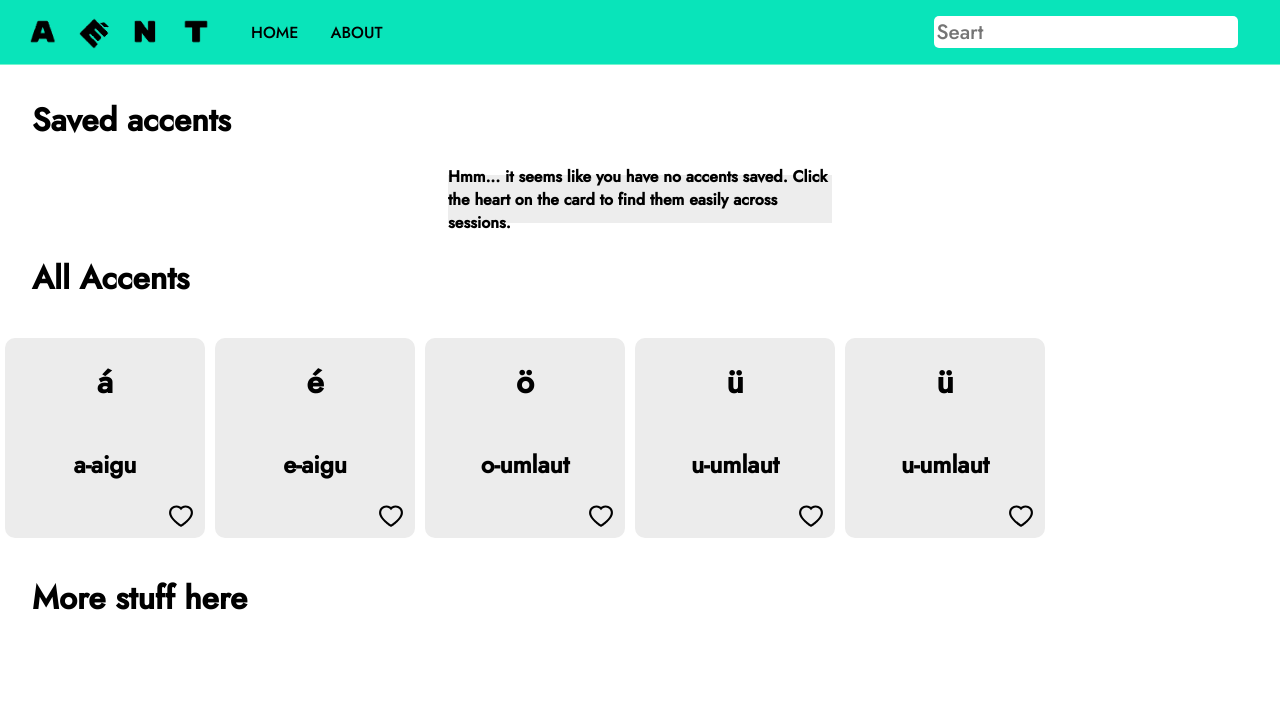
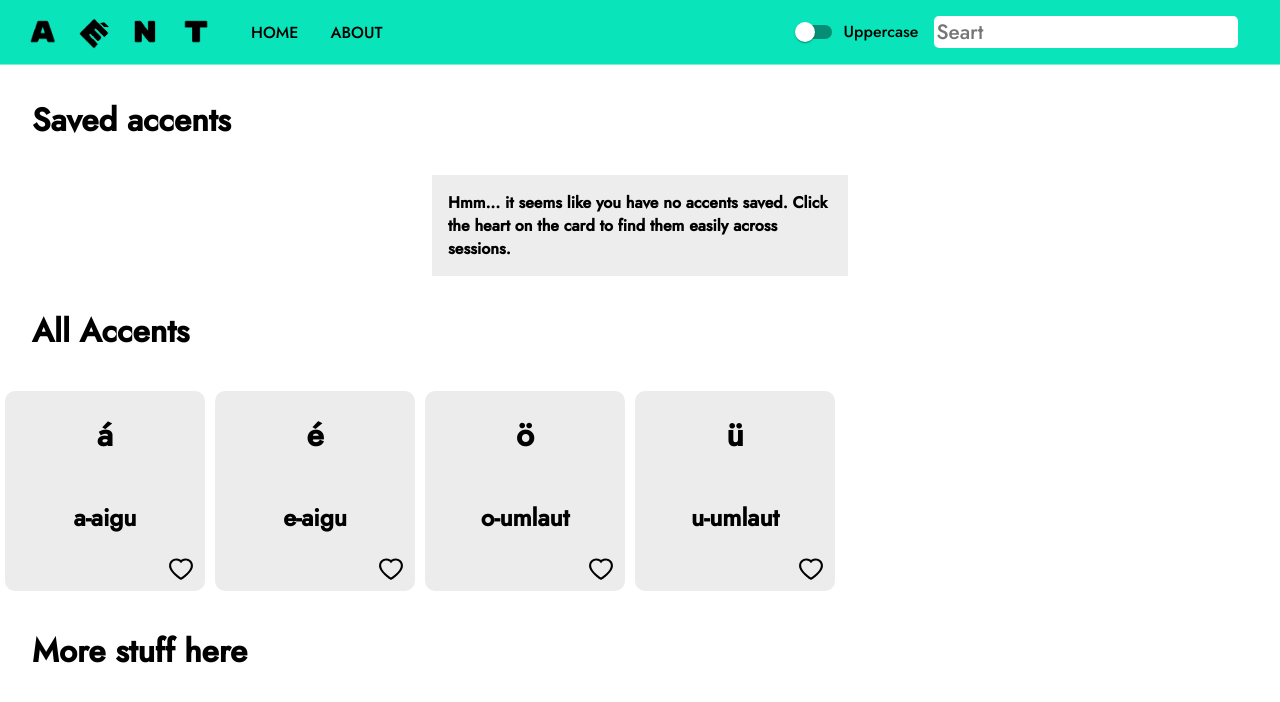
Before and after one commit to DystDev/aent, a React (Create React App) app: page / in a window 1280 px wide. Shown: the top 702 px of the page. Built offline with nearby package versions, Linux system fonts and the light colour scheme.

Commit message:
localStorage

```diff
--- a/package.json
+++ b/package.json
@@ -3,6 +3,9 @@
   "version": "0.1.0",
   "private": true,
   "dependencies": {
+    "@emotion/react": "^11.10.4",
+    "@emotion/styled": "^11.10.4",
+    "@mui/material": "^5.10.5",
     "@testing-library/jest-dom": "^5.16.5",
     "@testing-library/react": "^13.4.0",
     "@testing-library/user-event": "^13.5.0",
--- a/src/App.css
+++ b/src/App.css
@@ -57,9 +57,13 @@
   box-shadow: 0px 3px 0px #bdbdbd;
 }
 
+.accentCard:active {
+  background-color: #b1b1b1;
+}
+
 .searchBar {
   font-family: 'Jost', serif;
-  margin-left: auto;
+
   margin-right: 2em;
   border: none;
   width: 300px;
@@ -81,12 +85,12 @@ h1.header {
   font-family: 'Jost', serif;
   margin: 2em;
   background-color: rgba(179, 179, 179, 0.233);
-  height: 3em;
   width: 30%;
   margin: auto;
   display: flex;
   justify-content: center;
   align-items: center;
+  padding: 1em;
 }
 
 .accentCardHeart {
@@ -95,3 +99,8 @@ h1.header {
   cursor: pointer;
   margin-left: auto;
 }
+
+.uppercaseSwitch {
+  margin-left: auto;
+  margin-right: 0;
+}
--- a/src/components/Navbar.js
+++ b/src/components/Navbar.js
@@ -2,6 +2,14 @@ import { useState } from 'react';
 import { Link } from 'react-router-dom';
 import '../App.css';
 import Logo from './aent-c.png';
+import {
+  createTheme,
+  FormControlLabel,
+  FormGroup,
+  Switch,
+  ThemeProvider,
+  Typography
+} from '@mui/material';
 
 const Navbar = (props) => {
   const [searchQ, setSearchQ] = useState('');
@@ -10,6 +18,12 @@ const Navbar = (props) => {
     setSearchQ(e.target.value);
     props.setSearchTerm(e.target.value);
   };
+
+  const jTheme = createTheme({
+    typography: {
+      fontFamily: 'Jost'
+    }
+  });
 
   return (
     <nav className="navbar">
@@ -22,6 +36,14 @@ const Navbar = (props) => {
           About
         </Link>
       </div>
+      <ThemeProvider theme={jTheme}>
+        <FormGroup className="uppercaseSwitch">
+          <FormControlLabel
+            control={<Switch color="default" />}
+            label={<Typography>Uppercase</Typography>}
+          />
+        </FormGroup>
+      </ThemeProvider>
       <input
         type="text"
         className="searchBar"
--- a/src/components/accentCard.js
+++ b/src/components/accentCard.js
@@ -1,7 +1,7 @@
 import { toast } from 'react-toastify';
 import '../App.css';
 import 'react-toastify/dist/ReactToastify.css';
-import { AiOutlineHeart } from 'react-icons/ai';
+import { AiOutlineHeart, AiFillHeart } from 'react-icons/ai';
 
 export const AccentCard = (props) => {
   return (
@@ -18,6 +18,7 @@ export const AccentCard = (props) => {
       >
         <h1>{props.character}</h1>
         <h2>{props.name}</h2>
+        {props.active === false ? (
           <AiOutlineHeart
             className="accentCardHeart"
             onClick={(event) => {
@@ -26,6 +27,16 @@ export const AccentCard = (props) => {
             }}
             size="3em"
           />
+        ) : (
+          <AiFillHeart
+            className="accentCardHeart"
+            onClick={(event) => {
+              props.removeMe(props.name);
+              event.stopPropagation();
+            }}
+            size="3em"
+          />
+        )}
       </div>
     </>
   );
--- a/src/data/accentData.js
+++ b/src/data/accentData.js
@@ -45,12 +45,6 @@ const d = {
       character: 'ü',
       aliases: ['u with umlaut', 'u with dots'],
       languages: ['german']
-    },
-    {
-      name: 'u-umlaut',
-      character: 'ü',
-      aliases: ['u with umlaut', 'u with dots'],
-      languages: ['german']
     }
   ]
 };
--- a/src/screens/Home.js
+++ b/src/screens/Home.js
@@ -1,22 +1,39 @@
 import { AccentCard } from '../components/AccentCard';
 import d from '../data/accentData';
 import '../App.css';
-import { useState } from 'react';
+import { useEffect, useState } from 'react';
 
 const Home = (props) => {
   const searchTerm = props.searchTerm;
 
   const [savedAccentNames, setSavedAccentNames] = useState([]);
 
+  useEffect(() => {
+    const oldData = JSON.parse(localStorage.getItem('storedFavourites'));
+    if (oldData !== null) {
+      setSavedAccentNames(oldData);
+    } else {
+      localStorage.setItem('storedFavourites', JSON.stringify([]));
+    }
+  }, [setSavedAccentNames]);
+
   const addToSavedAccents = (accentName) => {
     if (savedAccentNames.includes(accentName) === false) {
-      setSavedAccentNames((oldArr) => [...oldArr, accentName]);
+      const old = savedAccentNames;
+      setSavedAccentNames([...old, accentName]);
+      localStorage.setItem(
+        'storedFavourites',
+        JSON.stringify([...old, accentName])
+      );
     }
   };
 
   const removeFromSavedAccents = (accentName) => {
-    setSavedAccentNames((oldArr) =>
-      oldArr.filter((item) => item !== accentName)
+    const old = savedAccentNames;
+    setSavedAccentNames(old.filter((item) => item !== accentName));
+    localStorage.setItem(
+      'storedFavourites',
+      JSON.stringify(old.filter((item) => item !== accentName))
     );
   };
 
@@ -28,6 +45,7 @@ const Home = (props) => {
         key={i}
         addMe={addToSavedAccents}
         removeMe={removeFromSavedAccents}
+        active={savedAccentNames.includes(accent.name)}
       />
     );
   });
@@ -41,8 +59,8 @@ const Home = (props) => {
             .split(' ')
             .some((word) => word.toLowerCase() === searchTerm.toLowerCase())
         ) ||
-        accent.aliases.some(
-          (alias) => alias.toLowerCase() === searchTerm.toLowerCase()
+        accent.aliases.some((alias) =>
+          alias.toLowerCase().startsWith(searchTerm.toLowerCase())
         )
       );
     })
@@ -54,6 +72,7 @@ const Home = (props) => {
           key={i}
           addMe={addToSavedAccents}
           removeMe={removeFromSavedAccents}
+          active={savedAccentNames.includes(accent.name)}
         />
       );
     });
@@ -86,6 +105,7 @@ const Home = (props) => {
                 key={i}
                 addMe={addToSavedAccents}
                 removeMe={removeFromSavedAccents}
+                active={savedAccentNames.includes(ad.name)}
               />
             );
           })
```
Also changed, not shown: 1 other file (tests, documents, lock files or other folders). Lines whose indentation alone changed are shown as unchanged.
